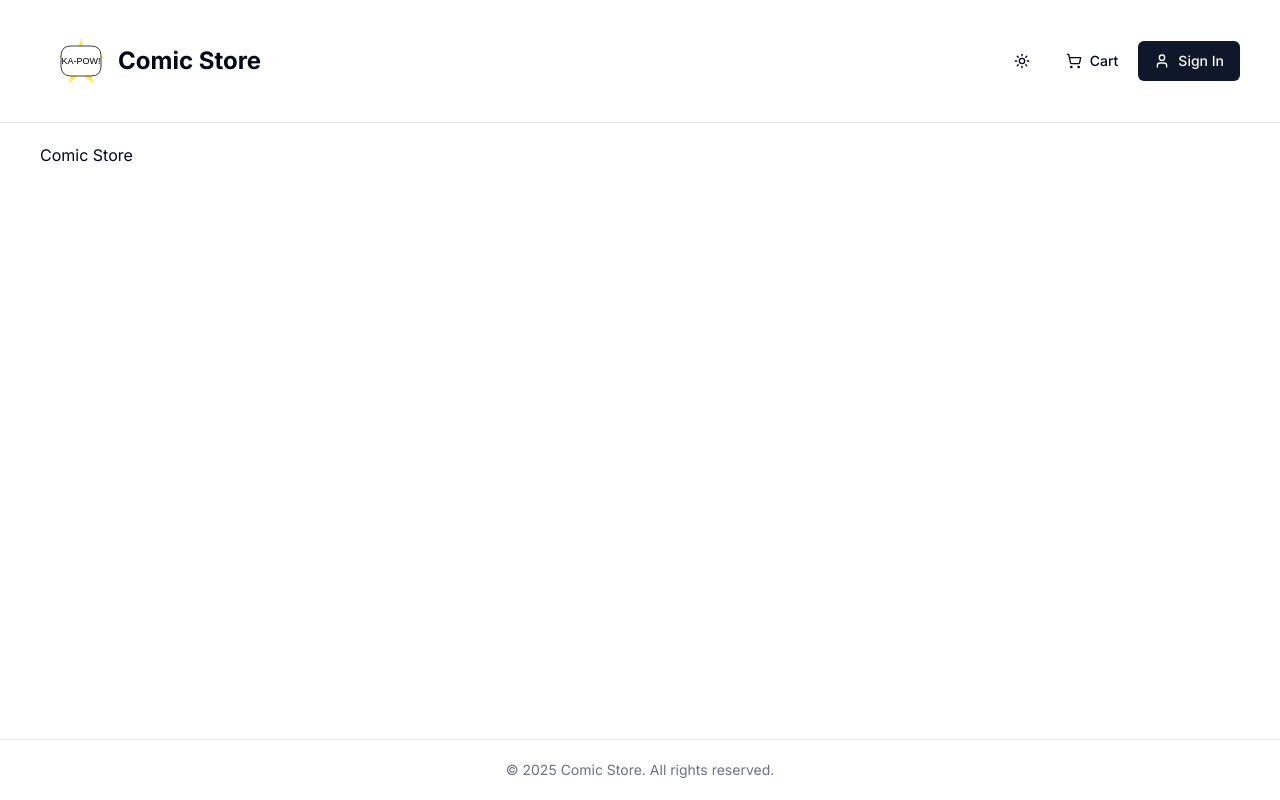
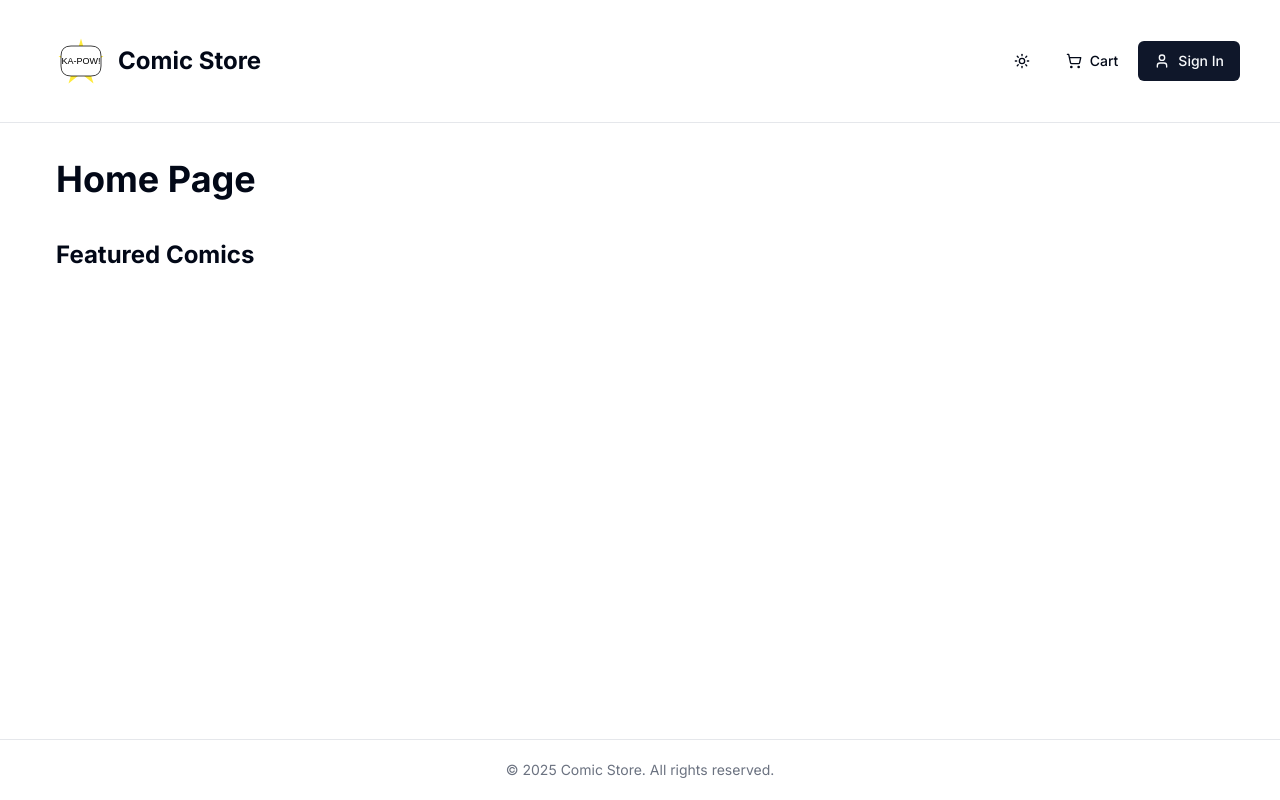
Before and after one commit to KQuiggins/nextjs_ecommerce, a Next.js app: page / in a window 1280 px wide. Built offline with nearby package versions, Linux system fonts and the light colour scheme; no server answers.

Commit message:
feat: add ComicList component and integrate it into the HomePage with sample data

```diff
--- a/app/(root)/page.tsx
+++ b/app/(root)/page.tsx
@@ -1,9 +1,16 @@
-
+import sampleData from "@/db/sample-data"
+import ComicList  from "@/components/shared/comics/comic-list"
 
 const HomePage = async () => {
 
+
   return (
-    <>Comic Store</>
+    <>
+      <div className="container mx-auto p-4">
+        <h1 className="text-4xl font-bold">Home Page</h1>
+        <ComicList data={sampleData} title="Featured Comics" />
+      </div>
+    </>
   )
 }
 
--- /dev/null
+++ b/components/shared/comics/comic-list.tsx
@@ -0,0 +1,12 @@
+
+
+const ComicList = ({ data, title }): { data: any; title?: string } => {
+  return (
+    <div className="my-10">
+      <h2 className="text-2xl font-bold">{title}</h2>
+
+    </div>
+  )
+}
+
+export default ComicList
```
Also changed, not shown: public/images/sample-comics/banner-batman.jpg (added), public/images/sample-comics/banner-spiderman.jpg (added).
